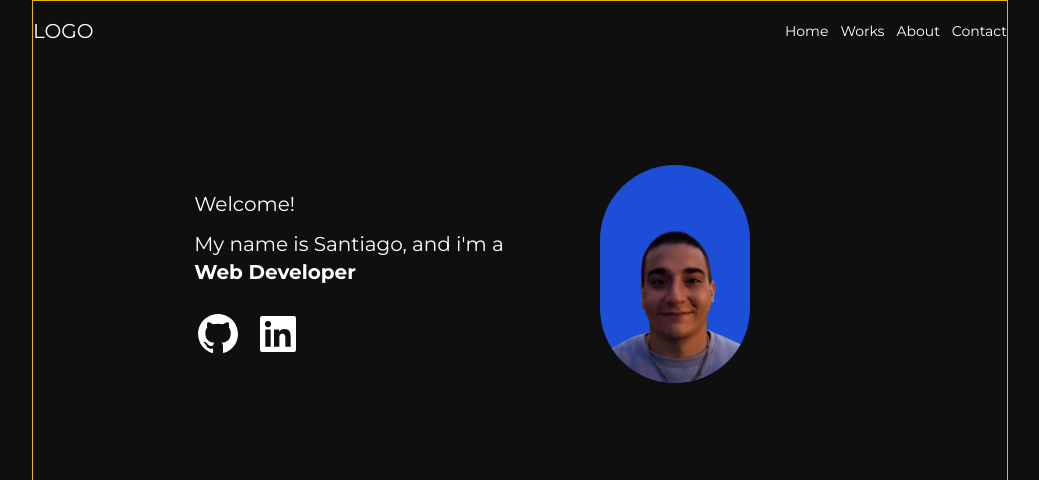
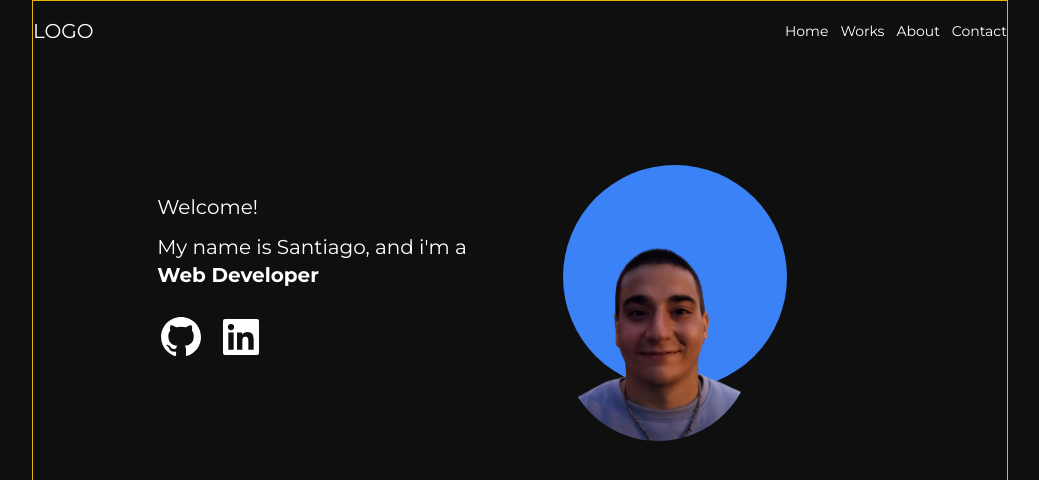
Before and after one commit to sjcrippa/portfolio_3.0, a Next.js app: page / in a window 1280 px wide. Shown: the top 480 px of the page, without its empty margins (120-1159 px from the left). Built offline with nearby package versions, Linux system fonts and the light colour scheme.

Commit message:
hero mockup

```diff
--- a/src/components/hero/Hero.tsx
+++ b/src/components/hero/Hero.tsx
@@ -2,14 +2,13 @@ import Image from "next/image";
 import Link from "next/link";
 
 import profile from "public/images/profile.png"
-import fullprofile from "public/images/full-profile.jpg"
 import GitHubIcon from "@/assets/svg/GitHub";
 import LinkedInIcon from "@/assets/svg/LinkedIn";
 
 export default function Hero() {
   return (
     <>
-      <main className="w-full h-full flex items-center justify-center gap-10">
+      <main className="w-full flex items-center justify-center gap-10">
         <div className="flex items-center py-24">
 
           <section className="h-full text-xl">
@@ -21,15 +20,22 @@ export default function Hero() {
             <section className="mt-6 flex gap-3">
               <Link href='https://github.com/sjcrippa' target="_blank"> <GitHubIcon /> </Link>
               <Link href='https://linkedin.com/in/santiago-julian-crippa' target="_blank"> <LinkedInIcon /> </Link>
-              {/* <GiftTopIcon color="blue"/> */}
             </section>
           </section>
-          <section className="px-24">
-            <Image className="rounded-full bg-blue-700"
+          <section className="flex px-24">
+            {/* <Image className="rounded-full "
               src={profile}
               alt="profile pic"
-              width={150}
-              height={150} />
+              width={190}
+              height={190} /> */}
+            <div className="w-56 h-56 rounded-full bg-blue-500">
+              <Image className="absolute rounded-full"
+                src={profile}
+                alt="profile pic"
+                width={190}
+                height={190} />
+
+            </div>
           </section>
         </div>
       </main>
```
